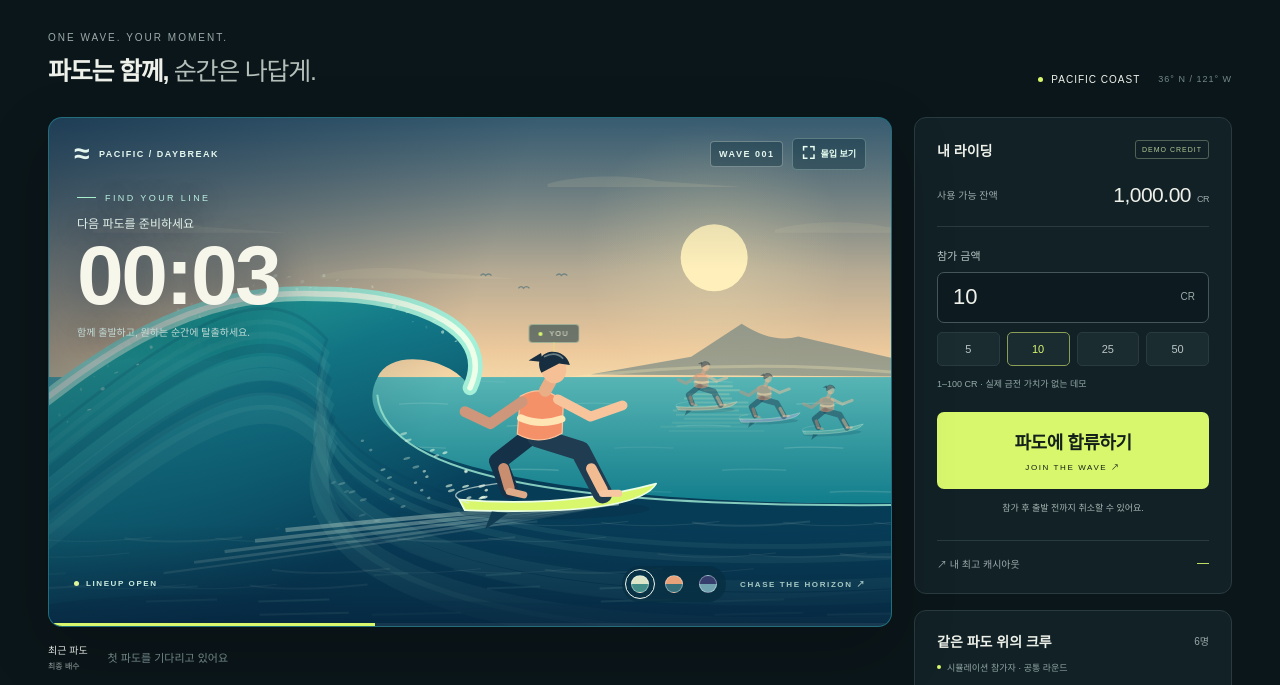
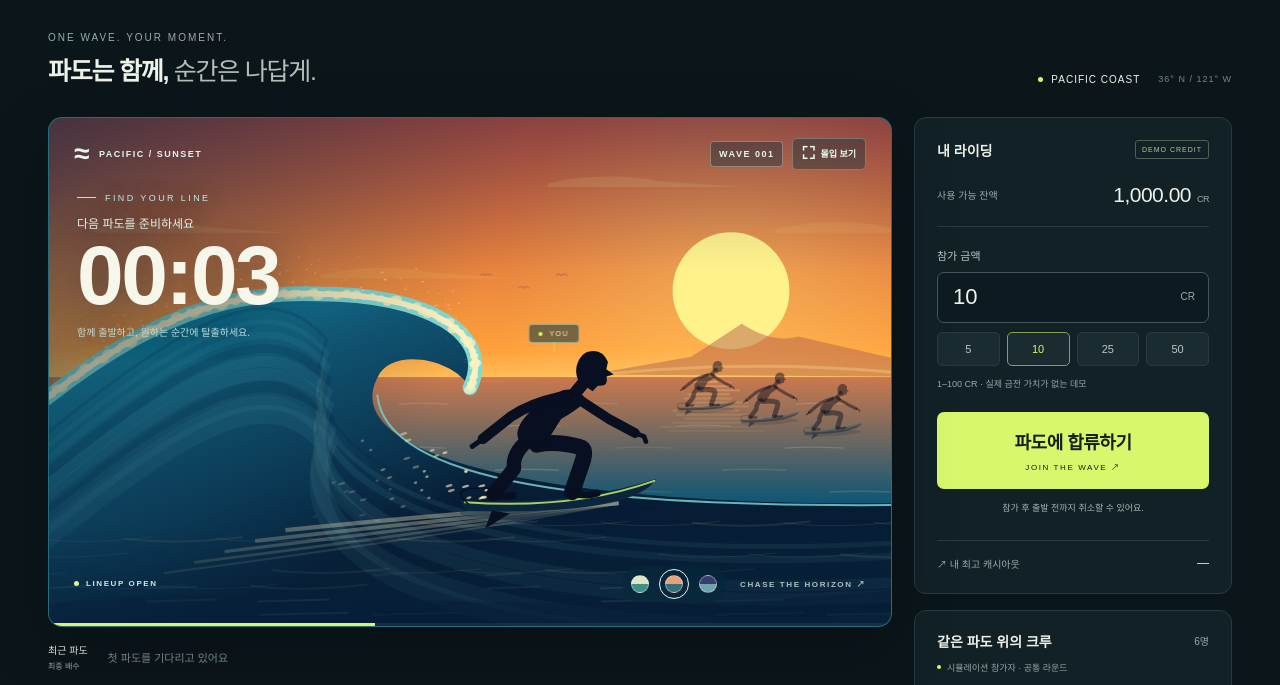
Before and after one commit to moonddu-star/surfing, a website: page index.html in a window 1280 px wide. Shown: the part 106-791 px from the top of the page. Drawn offline with Linux system fonts and the light colour scheme; animation ran at ten frames a second; a web font is replaced by a local one.

Commit message:
Style surfers as silhouettes against a vivid sunset

```diff
--- a/src/main.js
+++ b/src/main.js
@@ -112,7 +112,8 @@ document.querySelectorAll('[data-theme]').forEach(button => button.addEventListe
 document.querySelectorAll('[data-board]').forEach(button => button.addEventListener('click', () => setBoard(button.dataset.board)));
 $('scene-focus').addEventListener('click', () => { const expanded = document.body.classList.toggle('cinema-view'); $('scene-focus').setAttribute('aria-pressed', expanded); $('scene-focus').setAttribute('aria-label', expanded ? '장면 축소' : '장면 확대'); $('scene-focus').querySelector('span').textContent = expanded ? '기본 보기' : '몰입 보기'; });
 $('finish-select').addEventListener('change', event => { scene.finish = event.target.value; save(); });
-if (['daybreak', 'sunset', 'moonlight'].includes(saved.theme)) setTheme(saved.theme);
+const requestedTheme = new URLSearchParams(location.search).get('theme');
+setTheme(['daybreak', 'sunset', 'moonlight'].includes(requestedTheme) ? requestedTheme : ['daybreak', 'sunset', 'moonlight'].includes(saved.theme) ? saved.theme : 'sunset');
 if (['#d8f76d', '#f2977d', '#c3c3ee', '#f1efe5'].includes(saved.board)) setBoard(saved.board);
 if (['air', 'spray', 'barrel'].includes(saved.finish)) { scene.finish = saved.finish; $('finish-select').value = saved.finish; }
 $('sound-button').addEventListener('click', async () => {
--- a/src/side-scroll-scene.js
+++ b/src/side-scroll-scene.js
@@ -4,7 +4,7 @@ const ease = x => { const t = clamp(x); return t * t * (3 - 2 * t); };
 const mod = (x, n) => ((x % n) + n) % n;
 const themes = {
   daybreak: { sky: '#486e83', haze: '#edc99c', sun: '#fff0bb', sea: '#57b5b4', crest: '#a4efd8', face: '#2cbdac', mid: '#137e8c', deep: '#073c57', foam: '#edffe9', island: '#486f79' },
-  sunset: { sky: '#795c83', haze: '#f4ab85', sun: '#ffe4a2', sea: '#83aaa8', crest: '#e4e6b9', face: '#57b9b0', mid: '#387e91', deep: '#273b62', foam: '#fff1d1', island: '#79647c' },
+  sunset: { sky: '#bc4c42', haze: '#ffa13c', sun: '#fff18c', sea: '#cb794e', crest: '#82d9d1', face: '#168ca5', mid: '#105674', deep: '#071d36', foam: '#fff1bf', island: '#b6624d' },
   moonlight: { sky: '#172a4b', haze: '#577c9b', sun: '#d9f7ec', sea: '#396d91', crest: '#95dfe3', face: '#3b9fbc', mid: '#235d86', deep: '#0d2849', foam: '#d7f8fa', island: '#2b4767' }
 };
 
@@ -13,7 +13,7 @@ export class OceanScene {
   constructor(canvas, label) {
     this.canvas = canvas; this.label = label; this.ctx = canvas.getContext('2d', { alpha: false });
     canvas.dataset.renderer = 'canvas';
-    this.theme = 'daybreak'; this.board = '#d8f76d'; this.finish = 'air';
+    this.theme = 'sunset'; this.board = '#d8f76d'; this.finish = 'air';
     this.cashoutAt = -Infinity; this.crashAt = -Infinity; this.crewFinishTimes = new Map();
     this.motionQuery = matchMedia('(prefers-reduced-motion: reduce)');
     this.reducedMotion = this.motionQuery.matches;
@@ -91,7 +91,7 @@ export class OceanScene {
   drawSky(p, t) {
     const c = this.ctx, w = this.width, h = this.height;
     c.fillStyle = this.gradient(0, 0, 0, h * .61, [[0, p.sky], [.75, p.haze], [1, p.sun]]); c.fillRect(0, 0, w, h);
-    const sunX = w * .79, sunY = h * .275, radius = h * .066;
+    const sunX = w * .81, sunY = h * .34, radius = h * (this.theme === 'sunset' ? .115 : .066);
     const glow = c.createRadialGradient(sunX, sunY, radius, sunX, sunY, radius * 4);
     glow.addColorStop(0, p.sun + '38'); glow.addColorStop(1, p.sun + '00'); c.fillStyle = glow; c.fillRect(0, 0, w, h * .6);
     this.ellipse(sunX, sunY, radius, radius, p.sun);
@@ -153,13 +153,20 @@ export class OceanScene {
     c.restore(); c.globalAlpha = 1;
     const crest = [['moveTo', -w * .10, h * .69], ['bezierCurveTo', w * .06, h * .455, w * .17, h * .34, w * .32, h * .35], ['bezierCurveTo', w * .45, h * .35, w * .53, h * .43, w * .50, h * .535]];
     c.lineCap = 'round'; this.path(crest, null, p.crest, h * .029); this.path(crest, null, p.foam, h * .011);
-    // Wind-blown crest spray. Seeded positions make captures deterministic.
-    for (let i = 0; i < 65; i++) {
-      const u = i / 64, age = mod(i * .371 + t * .48, 1);
-      const x = w * (.04 + u * .45) - age * w * .045;
-      const y = h * (.35 + .70 * (u - .62) ** 2) - Math.sin(age * Math.PI) * h * (.018 + i % 4 * .008);
-      c.globalAlpha = (1 - age) * .55;
-      this.ellipse(x, y, 1 + i % 3 * .6, .7 + i % 2, p.foam, -.3);
+    // Broken foam follows the crest; the brighter flying droplets catch the sunset.
+    const point = (a, b, d, e, u) => (1-u)**3*a + 3*(1-u)**2*u*b + 3*(1-u)*u*u*d + u**3*e;
+    for (let i = 0; i < 110; i++) {
+      const u = i < 75 ? i / 74 : (i - 75) / 34;
+      const xx = i < 75 ? point(-.10, .06, .17, .32, u) : point(.32, .45, .53, .50, u);
+      const yy = i < 75 ? point(.69, .455, .34, .35, u) : point(.35, .35, .43, .535, u);
+      const age = mod(i * .371 + t * .48, 1);
+      const size = 1.8 + i % 5 * .65;
+      c.globalAlpha = .72;
+      this.ellipse(w * xx, h * yy + Math.sin(i * 4.1) * 2, size * 1.4, size, p.foam, -.3);
+      for (let j = 0; j < 2; j++) {
+        c.globalAlpha = (1 - age) * (.60 - j * .15);
+        this.ellipse(w * xx - age * (14 + j * 16), h * yy - Math.sin(age * Math.PI) * (12 + i % 7 * 4 + j * 13), .6 + i % 3 * .45, .6 + i % 2 * .3, p.foam);
+      }
     }
     c.globalAlpha = .8;
     this.path([['moveTo', w * .39, h * .55], ['bezierCurveTo', w * .40, h * .72, w * .64, h * .775, w * 1.05, h * .765]], null, p.crest, 2);
@@ -202,29 +209,31 @@ export class OceanScene {
     c.restore();
   }
   drawSurfer(x, y, scale, board, t, style, progress) {
-    const c = this.ctx, air = style === 'air';
-    const angle = air ? -Math.sin(progress * Math.PI) * .65 : style === 'spray' ? Math.sin(progress * Math.PI) * .35 : -.035 + Math.sin(t * 1.6) * .018;
+    const c = this.ctx, air = style === 'air', ink = '#080f20';
+    const angle = air ? -Math.sin(progress * Math.PI) * .65 : style === 'spray' ? Math.sin(progress * Math.PI) * .35 : -.045 + Math.sin(t * 1.6) * .018;
     c.save(); c.translate(x, y); c.rotate(angle); c.scale(scale, scale); c.lineCap = 'round'; c.lineJoin = 'round';
-    if (!air) this.ellipse(0, 9, 53, 5, '#052c4455');
-    // Profile board: upturned nose, coloured rail, fin and trailing leash.
-    this.path([['moveTo', -53, 2], ['quadraticCurveTo', 5, 8, 57, -5], ['quadraticCurveTo', 46, 13, -50, 8], ['closePath']], board, '#ecffe4', 1);
-    this.path([['moveTo', -35, 9], ['lineTo', -39, 19], ['lineTo', -26, 10]], '#123c52');
-    this.path([['moveTo', -48, 4], ['quadraticCurveTo', -69, -3, -27, -7]], null, '#e0efe6aa', .8);
-    this.path([['moveTo', -11, -34], ['lineTo', -31, -19], ['lineTo', -25, -3]], null, '#153148', 10);
-    this.path([['moveTo', -9, -32], ['lineTo', 15, -24], ['lineTo', 27, 0]], null, '#203c51', 11);
-    this.path([['moveTo', -28, -15], ['lineTo', -25, -4]], null, '#c98d70', 6);
-    this.path([['moveTo', 21, -14], ['lineTo', 27, -2]], null, '#f1bc91', 6);
-    this.path([['moveTo', -25, -2], ['lineTo', -17, 0]], null, '#dfaa87', 4);
-    this.path([['moveTo', 27, 0], ['lineTo', 36, 0]], null, '#f6c7a0', 4);
-    this.path([['moveTo', -18, -55], ['quadraticCurveTo', -6, -62, 6, -52], ['lineTo', 5, -34], ['quadraticCurveTo', -8, -27, -20, -34], ['closePath']], '#f49169', '#ffc39a', .7);
-    this.path([['moveTo', -18, -43], ['quadraticCurveTo', -7, -38, 5, -42]], null, '#ffe4b4', 4);
-    this.path([['moveTo', -17, -52], ['lineTo', -35, air ? -61 : -40], ['lineTo', -49, air ? -70 : -47]], null, '#ce967b', 6);
-    this.path([['moveTo', 3, -53], ['lineTo', 21, air ? -56 : -43], ['lineTo', 39, air ? -69 : -49]], null, '#f8c49c', 5.5);
-    this.path([['moveTo', -4, -58], ['lineTo', 0, -65]], null, '#eaae87', 7);
-    this.ellipse(1, -70, 7, 8, '#f5c096', -.15);
-    this.path([['moveTo', -6, -68], ['bezierCurveTo', -12, -81, 7, -84, 10, -72], ['lineTo', 4, -73], ['lineTo', -2, -70], ['closePath']], '#172d40');
-    this.path([['moveTo', -5, -74], ['lineTo', -13, -75], ['lineTo', -6, -79]], '#172d40');
-    this.path([['moveTo', -4, -77], ['quadraticCurveTo', 2, -80, 6, -76]], null, '#688084', 1);
+    if (!air) this.ellipse(0, 9, 53, 5, '#051c3655');
+    // Board remains a dark shape. A thin coloured rail preserves customisation.
+    this.path([['moveTo', -53, 2], ['quadraticCurveTo', 9, 7, 57, -7], ['quadraticCurveTo', 44, 13, -49, 8], ['closePath']], '#0a263c');
+    c.globalAlpha *= .8;
+    this.path([['moveTo', -50, 3], ['quadraticCurveTo', 10, 9, 56, -6]], null, board, 1.15);
+    c.globalAlpha /= .8;
+    this.path([['moveTo', -35, 8], ['lineTo', -39, 18], ['lineTo', -25, 10]], ink);
+    this.path([['moveTo', -48, 4], ['quadraticCurveTo', -62, -7, -31, -4]], null, ink, .8);
+    // One silhouette: low hips, forward lean and asymmetric bent knees.
+    this.path([['moveTo', -13, -31], ['quadraticCurveTo', -23, -24, -22, -15], ['lineTo', -34, -1]], null, ink, 8);
+    this.path([['moveTo', -9, -28], ['quadraticCurveTo', 2, -30, 15, -26], ['quadraticCurveTo', 19, -25, 16, -17], ['lineTo', 10, -1]], null, ink, 9);
+    this.path([['moveTo', -34, -1], ['quadraticCurveTo', -28, 1, -23, 0]], null, ink, 4);
+    this.path([['moveTo', 10, -1], ['quadraticCurveTo', 17, 2, 24, 0]], null, ink, 4);
+    this.path([['moveTo', -19, -31], ['bezierCurveTo', -23, -40, -6, -53, 4, -57], ['quadraticCurveTo', 13, -61, 20, -52], ['quadraticCurveTo', 13, -46, 5, -42], ['lineTo', -3, -30], ['quadraticCurveTo', -7, -24, -19, -31], ['closePath']], ink);
+    // Trailing hand and forward reaching hand clearly show the direction of travel.
+    this.path([['moveTo', 4, -54], ['quadraticCurveTo', -12, air ? -62 : -51, -23, air ? -64 : -44], ['lineTo', -39, air ? -70 : -32]], null, ink, 5.8);
+    this.path([['moveTo', -39, air ? -70 : -32], ['lineTo', -45, air ? -75 : -28]], null, ink, 2.8);
+    this.path([['moveTo', 16, -52], ['quadraticCurveTo', 26, air ? -61 : -45, 32, air ? -66 : -41], ['lineTo', 46, air ? -72 : -33]], null, ink, 5.5);
+    this.path([['moveTo', 46, air ? -72 : -33], ['lineTo', 51, air ? -77 : -31], ['lineTo', 52, air ? -79 : -28]], null, ink, 2.6);
+    this.path([['moveTo', 13, -56], ['lineTo', 20, -64]], null, ink, 7);
+    // Nose, chin and hair are described by the outline, with no facial detailing.
+    this.path([['moveTo', 16, -62], ['bezierCurveTo', 12, -68, 15, -77, 21, -79], ['quadraticCurveTo', 29, -81, 32, -73], ['lineTo', 31, -69], ['lineTo', 35, -66], ['lineTo', 31, -65], ['quadraticCurveTo', 32, -59, 26, -60], ['lineTo', 23, -57], ['closePath']], ink);
     c.restore();
   }
 }
```
Also changed, not shown: doc/side-scrolling-scene.md (+5 -1 lines), index.html (+1 -1 lines), doc/images/poc-desktop.png, doc/images/poc-mobile.png, doc/images/silhouette-scene.jpg (added), readme.md.
